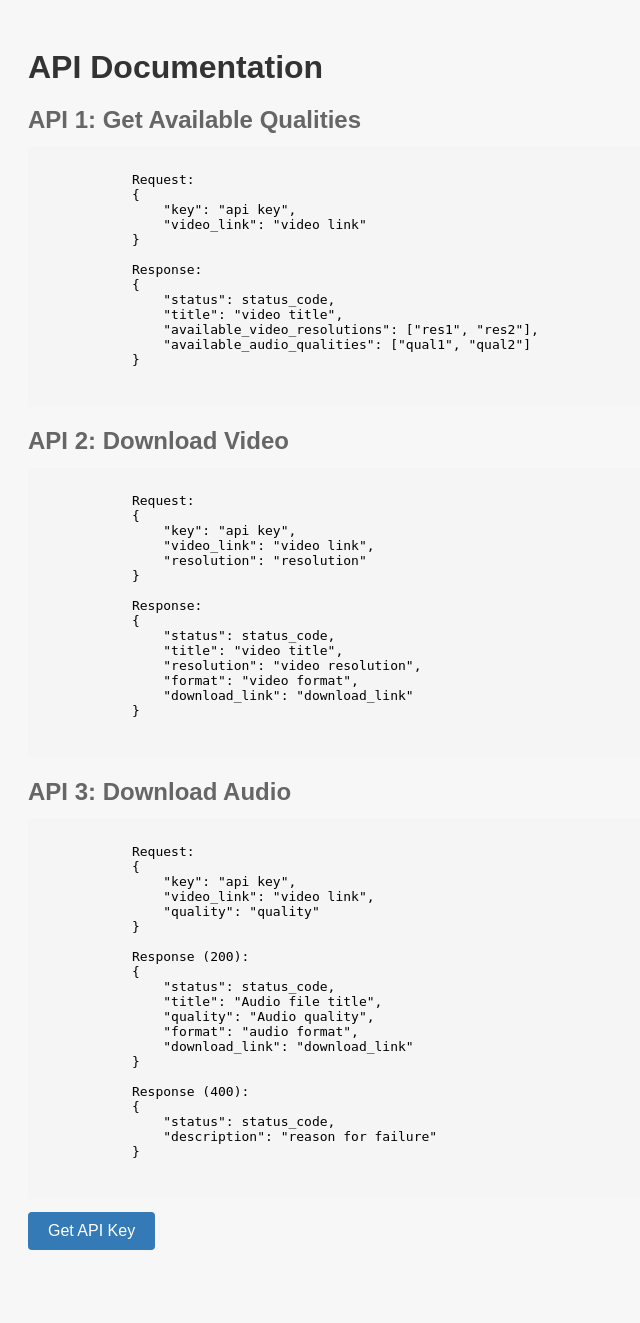
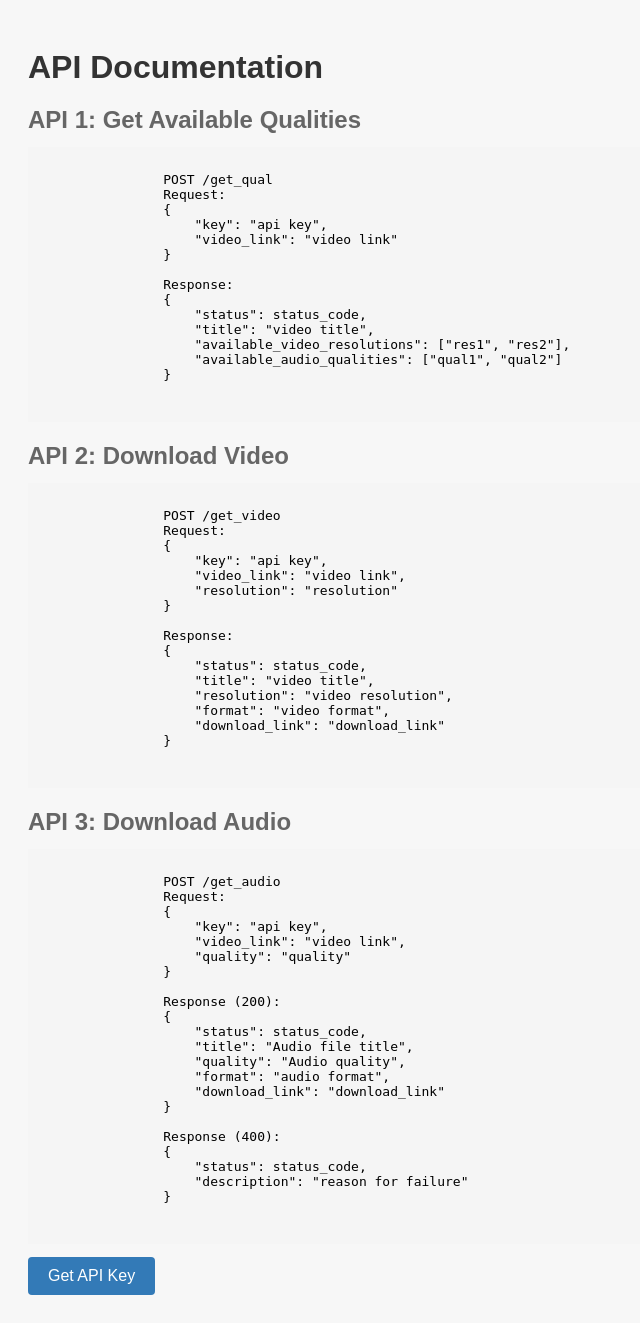
Before and after one commit to SL-Pirate/ytd-web, a Flask app: page /api_doc in a window 1280 px wide. Shown: the whole page, without its empty margins (0-640 px from the left). Before the commit the page ends 1250 px from the top, so only its background shows below. Run offline with Flask 3, Linux system fonts and the light colour scheme; parts of the project's set-up code (start-up, migrations or seed data) failed here and were passed over.

Commit message:
improved API Doc

```diff
--- a/templates/api_doc.html
+++ b/templates/api_doc.html
@@ -7,9 +7,11 @@
 <body>
     <h1>API Documentation</h1>
 
+    <div class="api-section">
         <h2>API 1: Get Available Qualities</h2>
         <pre>
             <code>
+                <span class="method">POST</span> /get_qual
                 Request:
                 {
                     "key": "api key",
@@ -25,10 +27,13 @@
                 }
             </code>
         </pre>
+    </div>
 
+    <div class="api-section">
         <h2>API 2: Download Video</h2>
         <pre>
             <code>
+                <span class="method">POST</span> /get_video
                 Request:
                 {
                     "key": "api key",
@@ -46,10 +51,13 @@
                 }
             </code>
         </pre>
+    </div>
 
+    <div class="api-section">
         <h2>API 3: Download Audio</h2>
         <pre>
             <code>
+                <span class="method">POST</span> /get_audio
                 Request:
                 {
                     "key": "api key",
@@ -73,12 +81,8 @@
                 }
             </code>
         </pre>
+    </div>
 
     <a class="button" href="{{links.signup()}}">Get API Key</a>
 </body>
 </html>
-
-
-    <!-- <a href="{{links.signup()}}">Get API Key</a>
-</body>
-</html> -->
```
Lines whose indentation alone changed are shown as unchanged.
